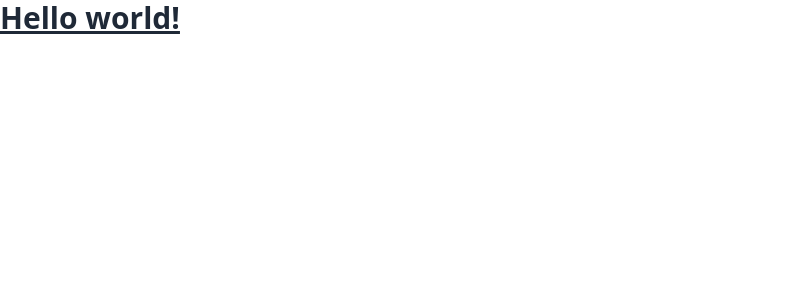
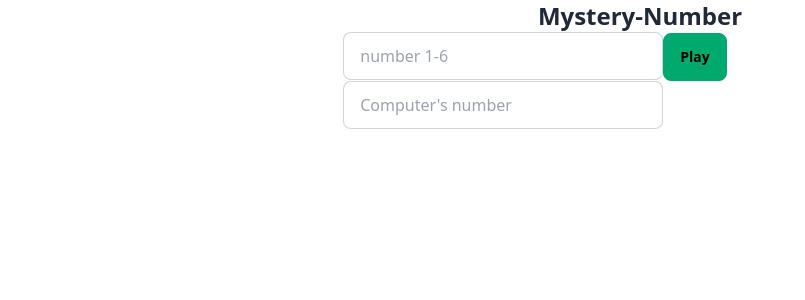
Before and after one commit to krishnawebdev2024/Mistery-Number, a React (Vite) app: page / in a window 1280 px wide. Shown: the top 300 px of the page, without its empty margins (0-805 px from the left). Built offline with nearby package versions, Linux system fonts and the light colour scheme.

Commit message:
logic whit error message

```diff
--- a/src/App.jsx
+++ b/src/App.jsx
@@ -1,3 +1,15 @@
-export default function App() {
-  return <h1 className="text-3xl font-bold underline">Hello world!</h1>;
-}
+import React from "react";
+import Gamelogic from "./components/Gamelogic"; // Adjust the path based on your folder structure
+
+const App = () => {
+  return (
+    <div className="App">
+      <h1 className="text-2xl font-bold text-center">Mystery-Number</h1>
+      <div className="flex justify-center">
+        <Gamelogic />
+      </div>
+    </div>
+  );
+};
+
+export default App;
--- /dev/null
+++ b/src/components/Gamelogic.jsx
@@ -0,0 +1,87 @@
+import React, { useState } from "react";
+
+const Gamelogic = () => {
+  //State holds Errormassage
+  const [errorMessage, setErrorMessage] = useState("");
+  // State for rolling number
+  const [rollingNumber, setRollingNumber] = useState("");
+
+  // State to hold player's guess
+  const [playerGuess, setPlayerGuess] = useState("");
+
+  // State to hold the computer's generated number
+  const [computerNumber, setComputerNumber] = useState("");
+
+  // State to hold the result (W or L)
+  const [result, setResult] = useState("");
+
+  // Function to generate a random number between 1 and 6
+  const generateRandomNumber = () => {
+    return Math.floor(Math.random() * 6) + 1; // Generates a number between 1 and 6
+  };
+
+  // Function to handle the player input
+  const handleInputChange = (e) => {
+    setPlayerGuess(e.target.value); // Update player guess from input field
+  };
+
+  const handlePlay = () => {
+    const playerNum = parseInt(playerGuess); // Convert input to number
+
+    if (isNaN(playerNum) || playerNum < 1 || playerNum > 6) {
+      setErrorMessage("Number must be between 1-6"); // Set error message if input is invalid
+      return; // Exit the function early if invalid input
+    }
+
+    setErrorMessage(""); // Clear any previous error if input is valid
+    const randomNum = generateRandomNumber(); // Generate computer's random number
+    setComputerNumber(randomNum); // Set computer's number for display
+
+    if (playerNum === randomNum) {
+      setResult("W"); // Win if numbers match
+    } else {
+      setResult("L"); // Lose if numbers don't match
+    }
+  };
+
+  return (
+    <div className="game-container">
+      {/* Input for player to type their guess */}
+      <input
+        type="text"
+        placeholder="number 1-6"
+        className="input input-bordered w-full max-w-xs"
+        value={playerGuess}
+        onChange={handleInputChange} // Update the guess as player types
+      />
+
+      {errorMessage && <p className="text-red-500">{errorMessage}</p>}
+
+      {/* Button for player to submit their guess */}
+      <button
+        className="btn btn-success"
+        onClick={handlePlay} // Trigger the play logic when button is clicked
+      >
+        Play
+      </button>
+
+      {/* Input to display computer's generated number (read-only) */}
+      <input
+        type="text"
+        placeholder="Computer's number"
+        className="input input-bordered w-full max-w-xs"
+        value={computerNumber} // Display the computer's number here
+        readOnly // Prevent typing in this field
+      />
+
+      {/* Display the result (W or L) */}
+      {result && (
+        <p className="result">
+          {result === "W" ? "You Win!" : "You Lose!"} {/* Show W or L result */}
+        </p>
+      )}
+    </div>
+  );
+};
+
+export default Gamelogic;
```
